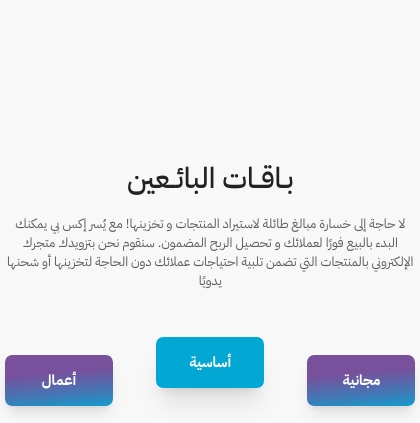
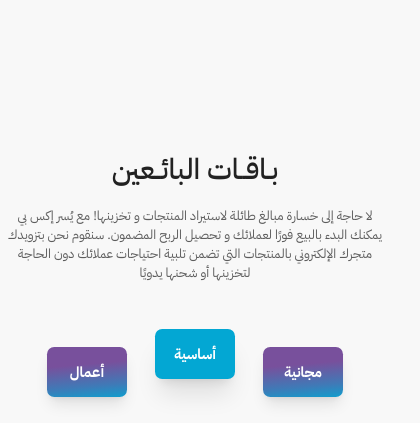
Before and after one commit to xmarya/YosorExp, a website with bundled scripts: page src/pages/pricing.html in a window 390 px wide. Shown: the part 133-556 px from the top of the page, 420 px wide, since content can reach past the window. Built offline with nearby package versions, Linux system fonts and the light colour scheme.

Commit message:
finished the mq

```diff
--- a/src/scripts/tabsComponent.js
+++ b/src/scripts/tabsComponent.js
@@ -22,11 +22,8 @@ export const clickPackageTab = (clicked) => {
 
   packageDetail.forEach(pd => {
     if(pd.dataset.tab === clicked.dataset.tab) {
-      console.log("if before", pd);
-
       pd.classList.remove("display-none");
       pd.classList.add("tab-detail--active");
-      console.log("if after", pd);
     }
     else {
       pd.classList.remove("tab-detail--active");
--- a/src/styles/general.css
+++ b/src/styles/general.css
@@ -7,8 +7,8 @@
   --purple--light-3: #9373b0;
   --main-blue: #03a7d3;
   --secondary-blue: hsl(193, 97%, 42%, 54%);
-  --step-number-colour: #DEE2E6;
-  --step-detail-colour: #F8F9FA;
+  --step-number-colour: #dee2e6;
+  --step-detail-colour: #f8f9fa;
 
   --section-bg: #f2f2f2;
   --section-margin-top: 14rem;
@@ -83,10 +83,12 @@ img {
   display: grid;
   grid-template-rows: auto;
   grid-auto-rows: auto;
-  grid-template-columns: [full-start] minmax(0.7rem, 1fr) [centre-start] repeat(
+  grid-template-columns:
+    [full-start] minmax(0.7rem, 1fr) [centre-start] repeat(
       8,
       [col-start] minmax(min-content, 14rem) [col-end]
-    ) [centre-end] minmax(0.7rem, 1fr) [full-end];
+    )
+    [centre-end] minmax(0.7rem, 1fr) [full-end];
 }
 
 .hero-title {
@@ -186,7 +188,6 @@ img {
 .display-none {
   display: none;
 }
-
 
 /* ================== NAV BAR ==================*/
 
@@ -375,17 +376,15 @@ form .cta-btn {
   }
 
   .how-to-print div,
-  .how-to-connect div{
+  .how-to-connect div {
     padding: 3rem !important;
   }
 }
-
 
 @media screen and (max-width: 60.13em) {
   /* 962 /16 */
   .selling-features {
     padding: 0 1rem !important;
-
   }
 }
 
@@ -467,7 +466,6 @@ form .cta-btn {
 
   .how-to-print {
     width: 70% !important;
-
   }
 }
 
@@ -726,7 +724,7 @@ form .cta-btn {
   }
 }
 
-@media screen and (max-width: 42.9em){
+@media screen and (max-width: 42.9em) {
   /* 686 / 16*/
   .introduction {
     grid-template-columns: 45rem !important;
@@ -800,9 +798,17 @@ form .cta-btn {
   .how-to-print,
   .how-to-connect {
     width: 100% !important;
-
   }
 
+  .tab--1,
+  .tab--2,
+  .tab--3 {
+    width: 13rem !important;
+  }
+
+  .tab-detail--active {
+    width: 60% !important;
+  }
 }
 
 @media screen and (max-width: 36.5em) {
@@ -877,6 +883,10 @@ form .cta-btn {
   .feature--5 {
     grid-column: 1 / 2 !important;
   }
+
+  .packages-tabs {
+    gap: 4rem !important;
+  }
 }
 
 @media screen and (max-width: 31.13em) {
@@ -893,6 +903,12 @@ form .cta-btn {
 
   .selling-header img {
     max-width: 95% !important;
+  }
+
+  @media screen and (max-width: 39em) {
+    .tab-detail--active {
+      width: 70% !important;
+    }
   }
 }
 
@@ -948,10 +964,16 @@ form .cta-btn {
   .selling-header .sub-title {
     font-size: 1.8rem !important;
   }
+
+  .tab--1,
+  .tab--2,
+  .tab--3 {
+    width: 11rem !important;
+  }
 }
 
 @media screen and (max-width: 25.63em) {
-  /* 444 / 16*/
+  /* ?? / 16*/
 
   html {
     font-size: 45%;
@@ -967,7 +989,6 @@ form .cta-btn {
 
   .tp-nav .nav-links {
     font-size: 1.8rem;
-
   }
 
   .tp-nav .btn-container {
@@ -979,7 +1000,7 @@ form .cta-btn {
   }
 
   .steps-container,
-  .seller-features{
+  .seller-features {
     grid-template-rows: repeat(8, 17vh) !important;
     padding: 0 0.8rem !important;
   }
@@ -1000,7 +1021,6 @@ form .cta-btn {
   .item--4 .item-img {
     width: 85% !important;
   }
-
 }
 
 @media screen and (max-width: 21.75em) {
@@ -1042,7 +1062,6 @@ form .cta-btn {
   }
 }
 
-
 @media screen and (max-width: 19.38em) {
   /* 310 / 16*/
   html {
```
Lines whose indentation alone changed are shown as unchanged.
